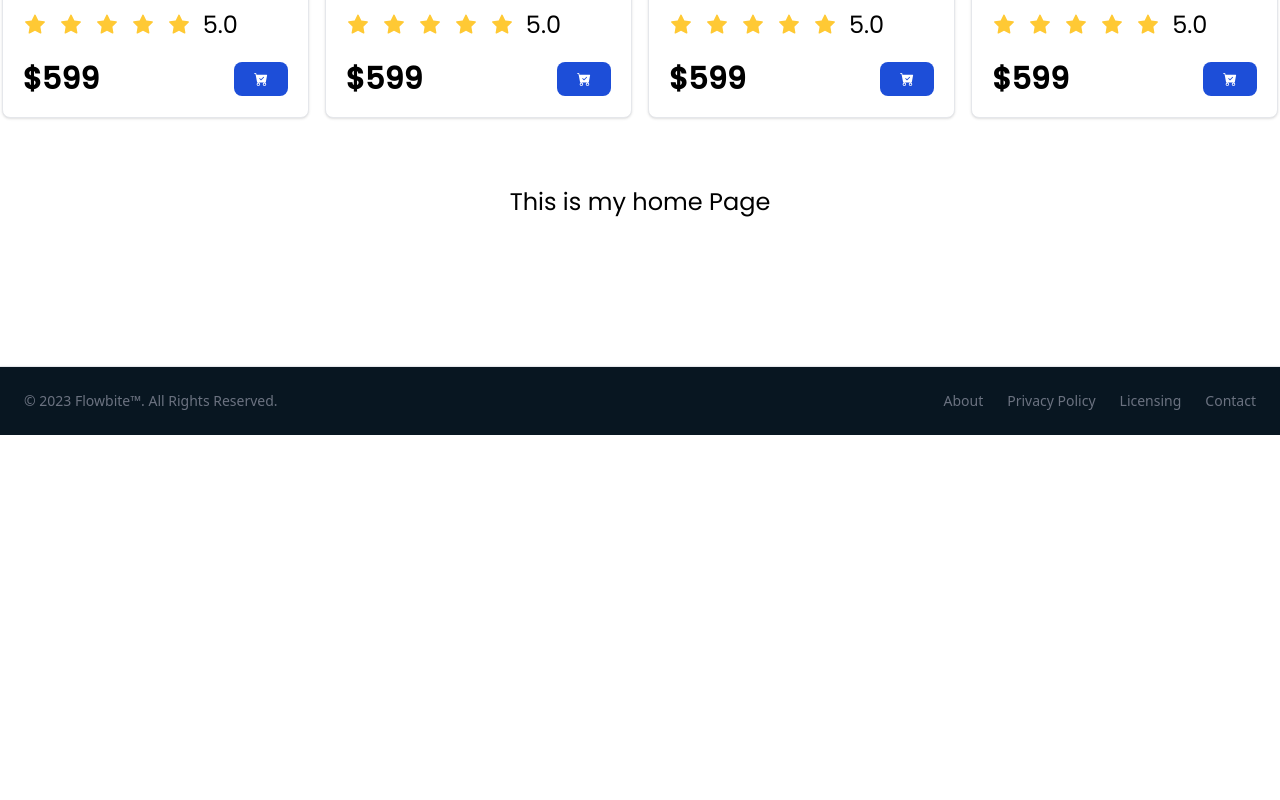
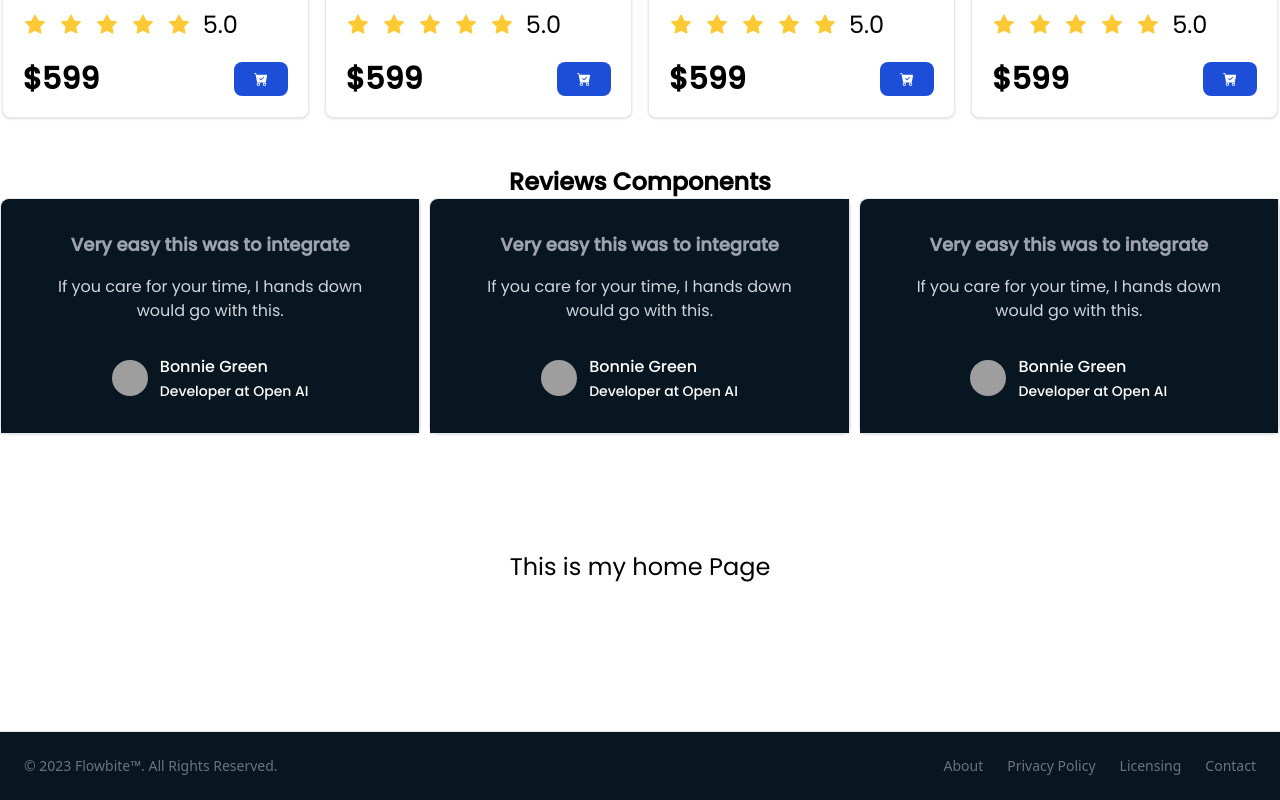
Before and after one commit to mr7aali/star_tech_demo, a Next.js app: page / in a window 1280 px wide. Shown: the part 1291-2091 px from the top of the page. Before the commit the page ends 1726 px from the top, so only its background shows below. Built offline with nearby package versions, Linux system fonts and the light colour scheme; grey boxes are pictures that could not be loaded.

Commit message:
add review cards

```diff
--- a/next.config.js
+++ b/next.config.js
@@ -15,6 +15,10 @@ const nextConfig = {
         protocol: "https",
         hostname: "**images.unsplash.com",
       },
+      {
+        protocol: "https",
+        hostname: "**flowbite.s3.amazonaws.com",
+      },
     ],
   },
 };
--- /dev/null
+++ b/src/components/HomeReviews/Review.js
@@ -0,0 +1,18 @@
+import dynamic from "next/dynamic";
+const Card = dynamic(() => import("@/sheared/Card/ReviewCard"));
+const Review = () => {
+  return (
+    <div className='container mx-auto'>
+      <h1 className=" text-center font-semibold text-2xl mb-10'">
+        Reviews Components
+      </h1>
+      <div className='flex flex-wrap lg:flex-nowrap justify-center gap-2 sm:w-full'>
+        <Card className='w-full lg:w-1/3 transform transition-transform ease-out hover:scale-105'></Card>
+        <Card className='w-full lg:w-1/3 transform transition-transform ease-out hover:scale-105'></Card>
+        <Card className='w-full lg:w-1/3 transform transition-transform ease-out hover:scale-105'></Card>
+      </div>
+    </div>
+  );
+};
+
+export default Review;
--- a/src/pages/index.js
+++ b/src/pages/index.js
@@ -4,6 +4,7 @@ import Head from "next/head";
 const RootLayouts = dynamic(() => import("@/components/Layouts/RootLayouts"));
 const Banner = dynamic(() => import("@/components/Banner/Banner"));
 const Product = dynamic(() => import("@/components/HomeProduct/Product"));
+const Review = dynamic(() => import("@/components/HomeReviews/Review"));
 
 const HomePage = () => {
   return (
@@ -15,6 +16,9 @@ const HomePage = () => {
         <Banner />
         <div className="mb-12">
           <Product></Product>
+        </div>
+        <div className="mb-12">
+          <Review/>
         </div>
         <h1 className='text-center text-2xl p-5'>This is my home Page</h1>
       </div>
--- a/src/sheared/Card/ReviewCard.js
+++ b/src/sheared/Card/ReviewCard.js
@@ -1,11 +1,34 @@
-import React from 'react';
+import Image from "next/image";
 
 const ReviewCard = () => {
-    return (
-        <div>
-            <h1>ReviewCard componet</h1>
-        </div>
-    );
+  return (
+    <div className='grid mb-8 border border-gray-200 rounded-lg shadow-sm md:mb-12 md:grid-cols-1'>
+      <figure className='flex flex-col items-center justify-center p-8 text-center border-b border-gray-200 rounded-t-lg md:rounded-t-none md:rounded-tl-lg md:border-r bg-[#081621] '>
+        <blockquote className='max-w-2xl mx-auto mb-4 text-whitelg:mb-8 text-gray-300'>
+          <h3 className='text-lg font-semibold text-gray-400'>
+            Very easy this was to integrate
+          </h3>
+          <p className='my-4'>
+            If you care for your time, I hands down would go with this.
+          </p>
+        </blockquote>
+        <figcaption className='flex items-center justify-center space-x-3'>
+          <Image
+            className='rounded-full w-9 h-9'
+            src='https://flowbite.s3.amazonaws.com/blocks/marketing-ui/avatars/karen-nelson.png'
+            alt='profile picture'
+            width={10}
+            height={10}
+            style={{ objectFit: "cover", borderRadius: "50%" }}
+          />
+          <div className='space-y-0.5 font-medium  text-left text-white'>
+            <div>Bonnie Green</div>
+            <div className='text-sm text-white'>Developer at Open AI</div>
+          </div>
+        </figcaption>
+      </figure>
+    </div>
+  );
 };
 
 export default ReviewCard;
```
